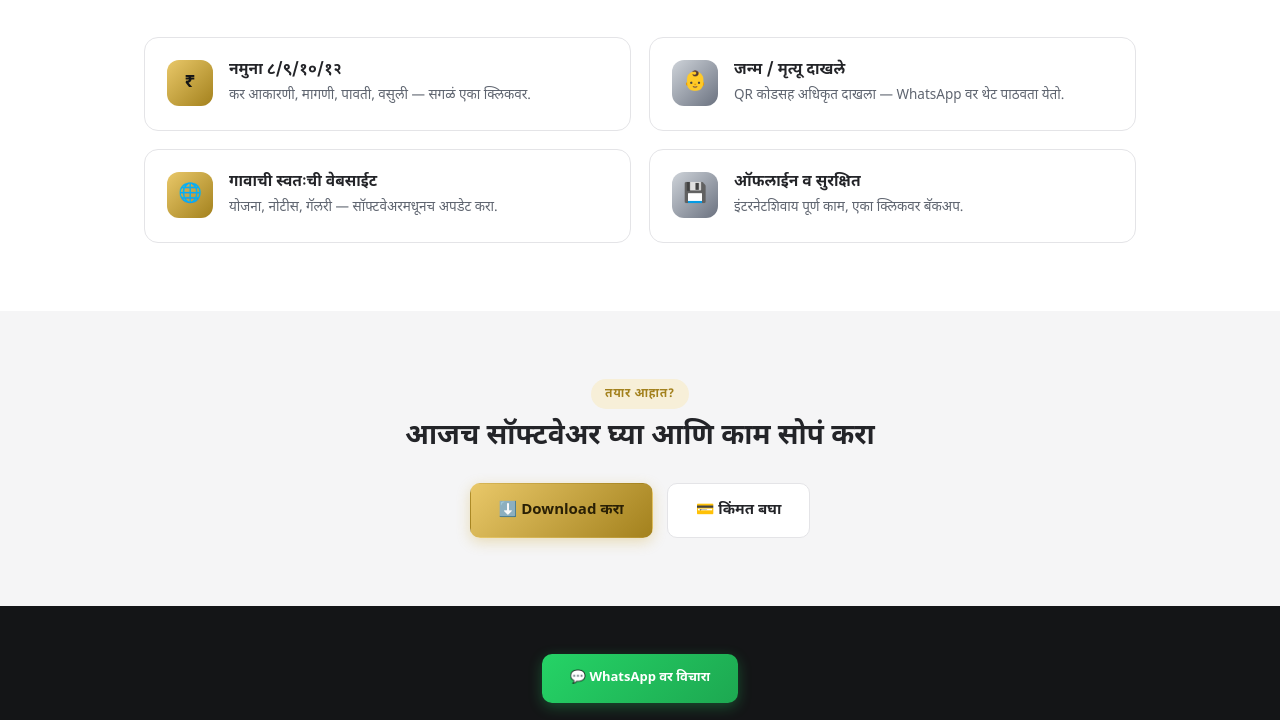
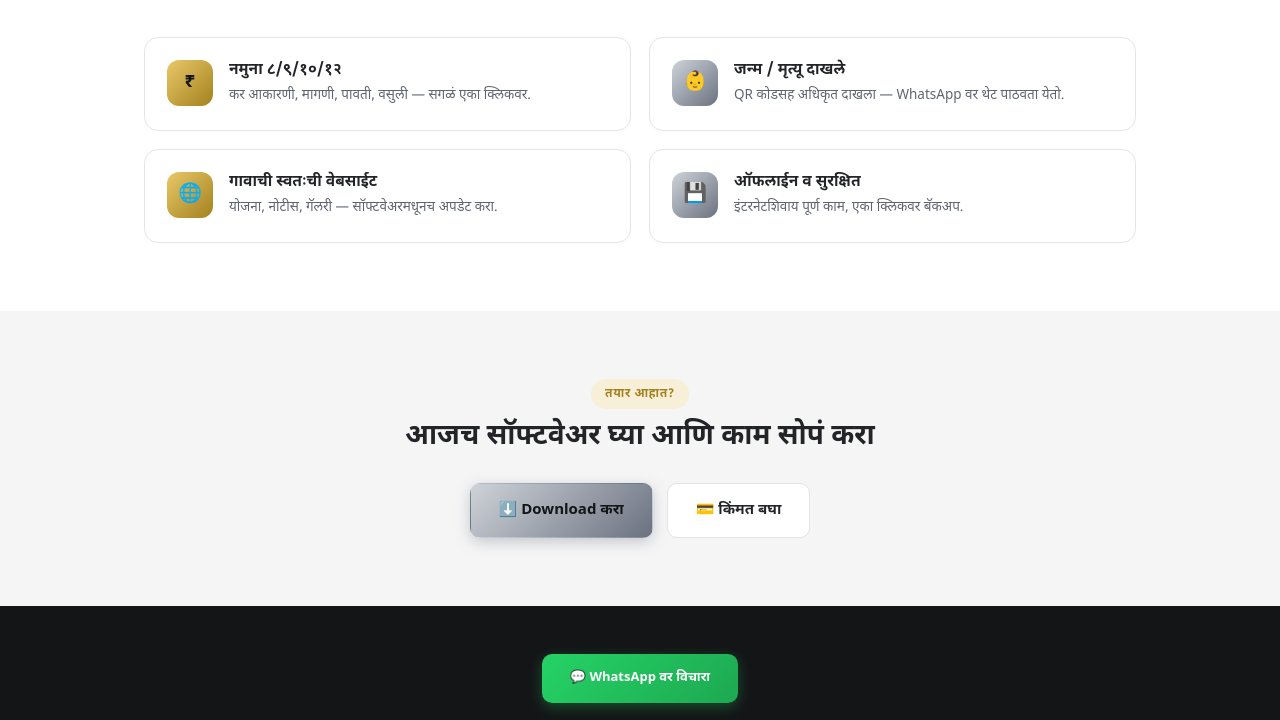
Before and after one commit to grampanchayat-management-system/software-download, a plain HTML site: page index.html in a window 1280 px wide. Shown: the part 826-1546 px from the top of the page. Drawn offline with Linux system fonts and the light colour scheme.

Commit message:
Add files via upload

```diff
--- a/style.css
+++ b/style.css
@@ -77,15 +77,15 @@ img{max-width:100%;display:block}
   text-decoration:none;border:1.5px solid transparent;cursor:pointer;
   transition:all .18s ease;
 }
-.btn-primary{background:var(--grad-main);color:#2a2005;box-shadow:0 4px 14px rgba(201,162,39,.35)}
-.btn-primary:hover{transform:translateY(-2px);box-shadow:0 8px 22px rgba(201,162,39,.45)}
+.btn-primary{background:var(--grad-silver);color:var(--graphite-dk);box-shadow:0 4px 14px rgba(107,114,128,.4)}
+.btn-primary:hover{transform:translateY(-2px);box-shadow:0 8px 22px rgba(107,114,128,.5)}
 .btn-outline{background:rgba(255,255,255,.08);border-color:rgba(255,255,255,.4);color:#fff}
 .btn-outline:hover{background:rgba(255,255,255,.18);border-color:#fff}
 .version-note{margin-top:20px;font-size:12.5px;color:#b7bac0}
 
 /* buttons on light (non-hero) pages */
-section.block .btn-primary,.form-card .btn-primary{background:var(--grad-main);color:#2a2005;box-shadow:0 4px 14px rgba(201,162,39,.3)}
-section.block .btn-primary:hover,.form-card .btn-primary:hover{box-shadow:0 8px 22px rgba(201,162,39,.4)}
+section.block .btn-primary,.form-card .btn-primary{background:var(--grad-silver);color:var(--graphite-dk);box-shadow:0 4px 14px rgba(107,114,128,.35)}
+section.block .btn-primary:hover,.form-card .btn-primary:hover{box-shadow:0 8px 22px rgba(107,114,128,.45)}
 section.block .btn-outline{background:#fff;border-color:var(--line);color:var(--graphite)}
 section.block .btn-outline:hover{border-color:var(--gold);color:var(--gold-dk)}
 
```
